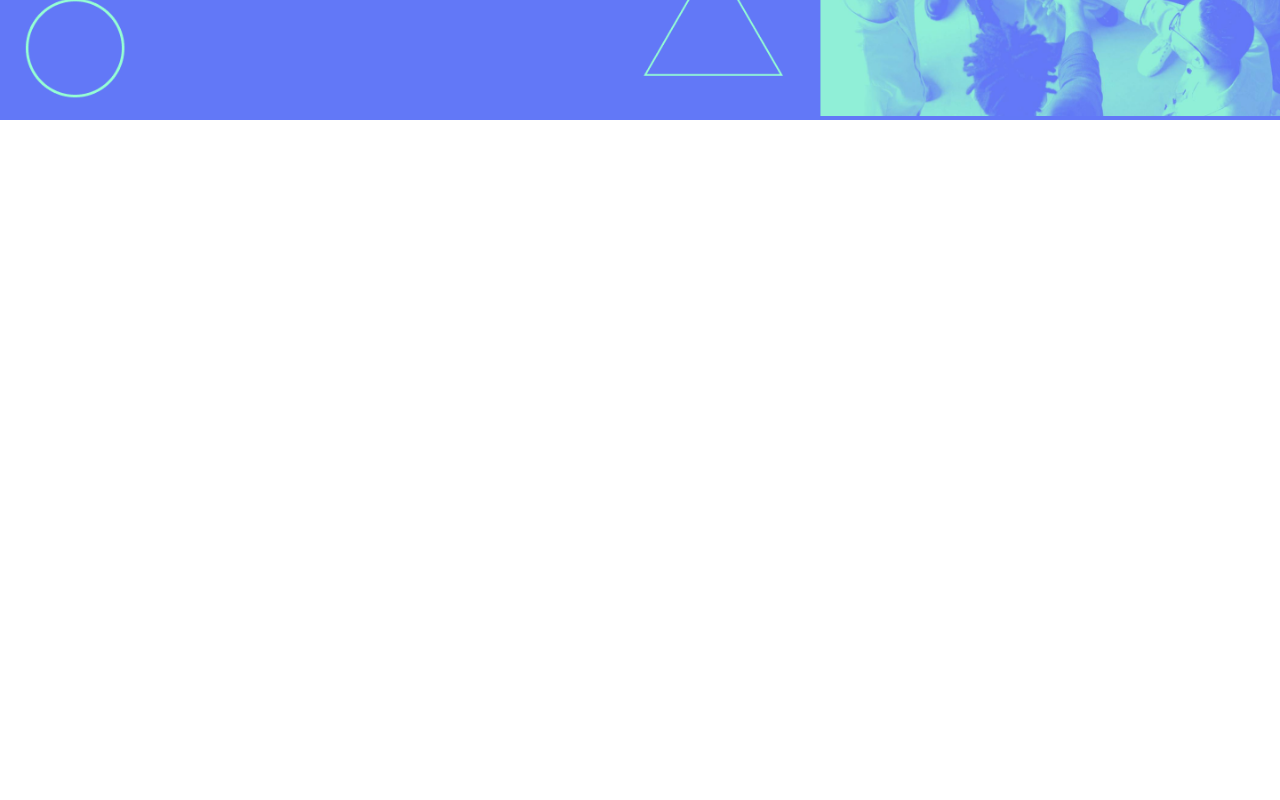
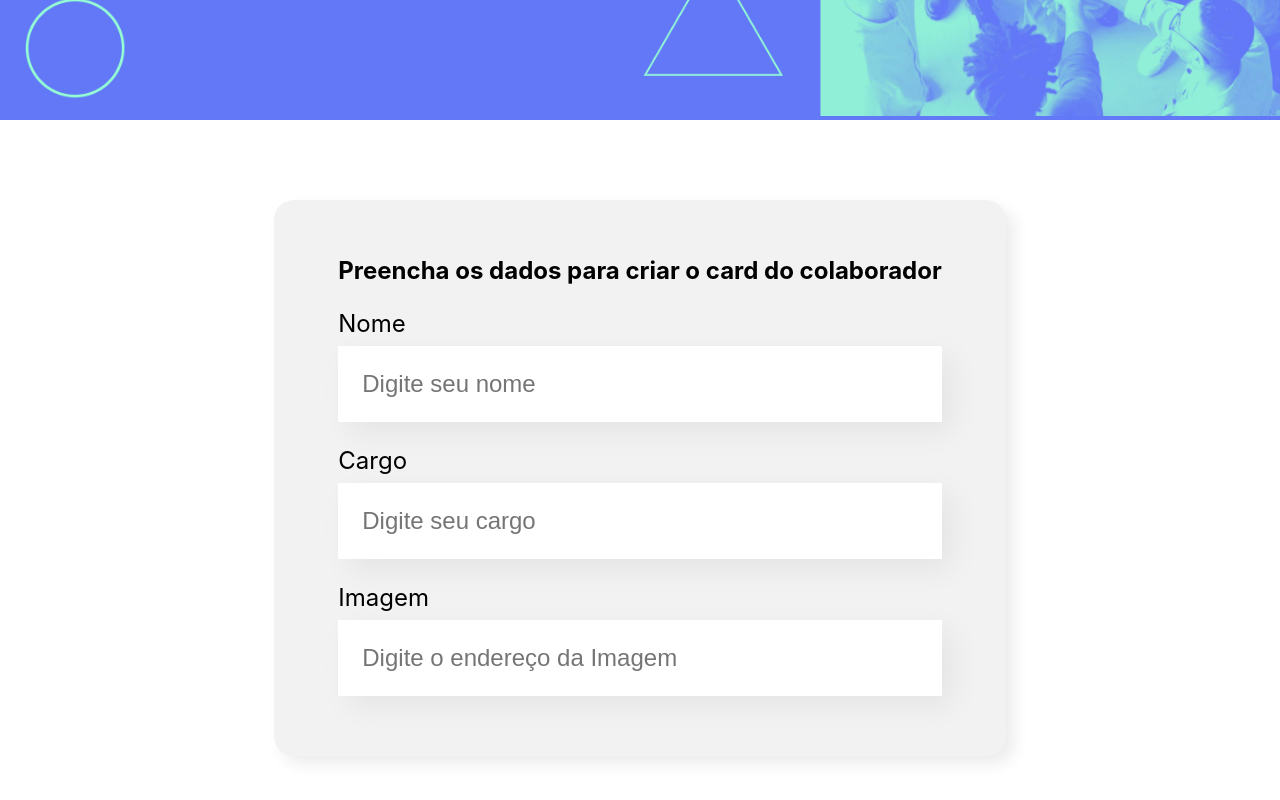
Before and after one commit to Badarando/organo, a React (Create React App) app: page / in a window 1280 px wide. Shown: the part 378-1178 px from the top of the page. Before the commit the page ends 800 px from the top, so only its background shows below. Built offline with nearby package versions, Linux system fonts and the light colour scheme.

Commit message:
continuando o projeto

```diff
--- a/src/App.js
+++ b/src/App.js
@@ -1,9 +1,12 @@
-import Banner from './components/Banner/Banner';
+import { Banner } from './components/Banner';
+import { CampoTexto } from './components/CampoTexto';
+import { Formulario } from './components/Formulario';
 
 function App() {
   return (
     <div className="App">
       <Banner />
+      <Formulario />
     </div>
   );
 }
--- a/src/components/Banner/Banner.js
+++ b/src/components/Banner/index.js
@@ -1,6 +1,6 @@
 import './Banner.css'
 
-function Banner() {
+export const Banner = () => {
     return (
         <header className="banner">
             <img src="/images/banner.png" alt="O banner principal da página do Organo"/>
@@ -8,5 +8,3 @@
     )
 
 }
-
-export default Banner
--- /dev/null
+++ b/src/components/CampoTexto/CampoTexto.css
@@ -0,0 +1,19 @@
+.campo-texto {
+    margin: 24px 0;
+}
+
+.campo-texto label {
+    display: block;
+    margin-bottom: 8px;
+    font-size: 24px;
+}
+
+.campo-texto input {
+    background-color: #fff;
+    box-shadow: 10px 10px 30px rgba(0, 0, 0, 0.06);
+    width: 100%;
+    border: none;
+    font-size: 24px;
+    padding: 24px;
+    box-sizing: border-box;
+}
--- /dev/null
+++ b/src/components/CampoTexto/index.js
@@ -0,0 +1,10 @@
+import './CampoTexto.css'
+
+export const CampoTexto = (props) => {
+    return(
+        <div className="campo-texto">
+            <label>{props.label}</label>
+            <input placeholder={props.placeholder}/>
+        </div>
+    )
+}
--- /dev/null
+++ b/src/components/Formulario/Formulario.css
@@ -0,0 +1,13 @@
+.formulario {
+    display: flex;
+    justify-content: center;
+    margin: 80px 0;
+}
+
+.formulario form {
+    max-width: 80%;
+    background-color: #F2F2F2;
+    border-radius: 20px;
+    padding: 36px 64px;
+    box-shadow: 8px 8px 16px rgba(0, 0, 0, 0.08);
+}
--- /dev/null
+++ b/src/components/Formulario/index.js
@@ -0,0 +1,15 @@
+import { CampoTexto } from "../CampoTexto";
+import "./Formulario.css";
+
+export const Formulario = () => {
+  return (
+    <section className="formulario">
+      <form>
+        <h2>Preencha os dados para criar o card do colaborador</h2>
+        <CampoTexto label="Nome" placeholder="Digite seu nome" />
+        <CampoTexto label="Cargo" placeholder="Digite seu cargo" />
+        <CampoTexto label="Imagem" placeholder="Digite o endereço da Imagem" />
+      </form>
+    </section>
+  );
+};
```
